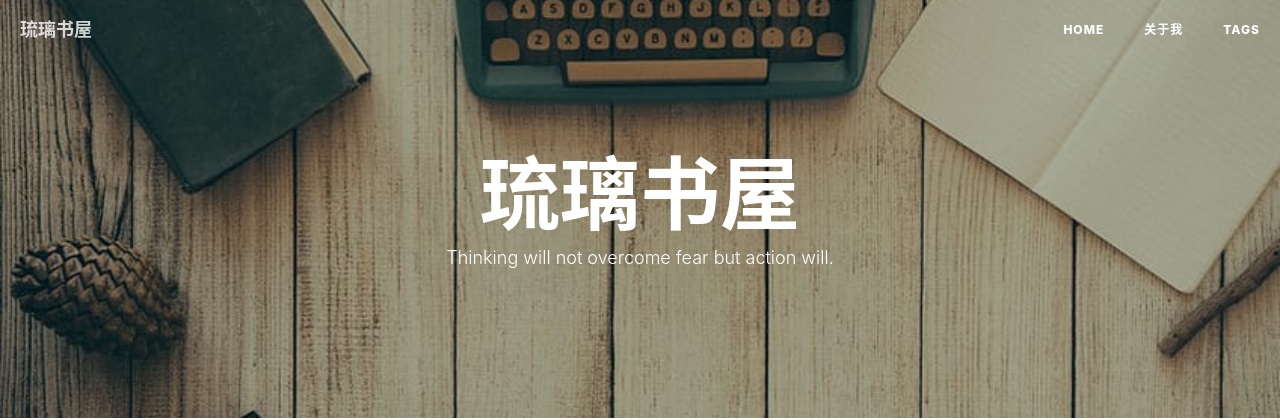
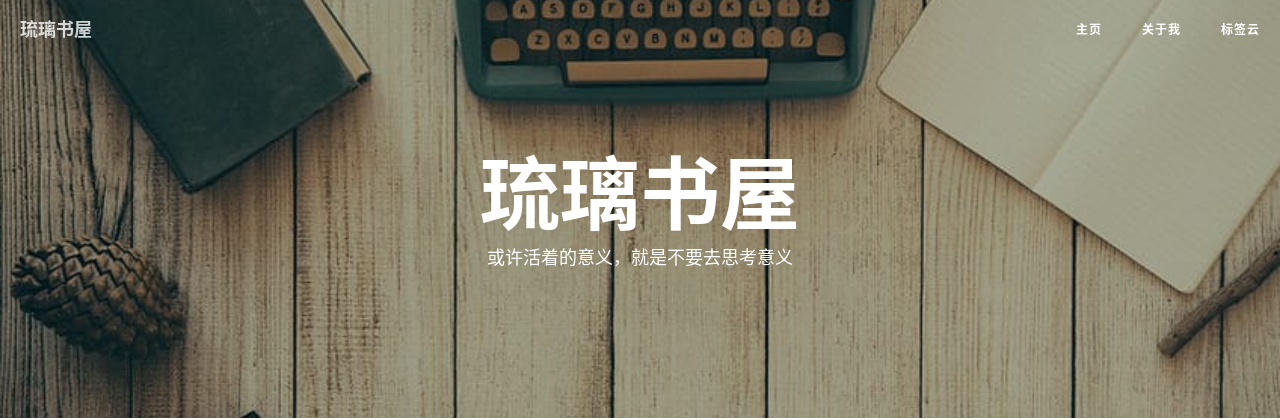
Before and after one commit to huanzheWu/huanzheWu.github.io, a Jekyll site: the page built from index.html, in a window 1280 px wide. Shown: the top 420 px of the page. Built offline with Jekyll 4.4.1, drawn with Linux system fonts in a browser that asks for light colours; nearby versions of some CDN libraries; the list of posts is cut into pages by our own code; comment, search, counter and statistics services are not loaded; grey boxes are pictures that could not be loaded.

```diff
--- a/_includes/nav.html
+++ b/_includes/nav.html
@@ -17,7 +17,7 @@
             <div class="navbar-collapse">
                 <ul class="nav navbar-nav navbar-right">
                     <li>
-                        <a href="{{ site.baseurl }}/">Home</a>
+                        <a href="{{ site.baseurl }}/">主页</a>
                     </li>
                     {% for page in site.pages %}{% if page.title %}
                     <li>
--- a/index.html
+++ b/index.html
@@ -1,6 +1,6 @@
 ---
 layout: page
-description: "Thinking will not overcome fear but action will."
+description: "或许活着的意义，就是不要去思考意义"
 ---
 
 {% for post in paginator.posts %}
--- a/tags.html
+++ b/tags.html
@@ -1,5 +1,5 @@
 ---
-title: Tags
+title: 标签云
 layout: default
 description: keep hungry keep foolish
 header-img: "img/tag-bg.jpg"
```
